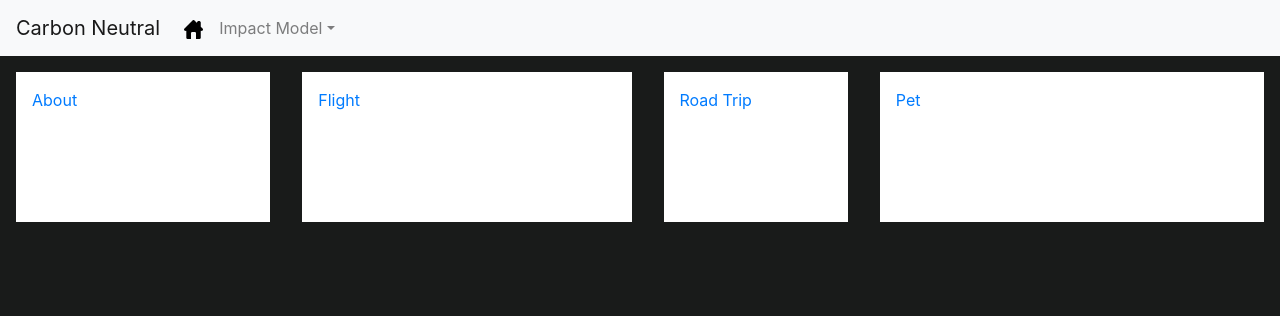
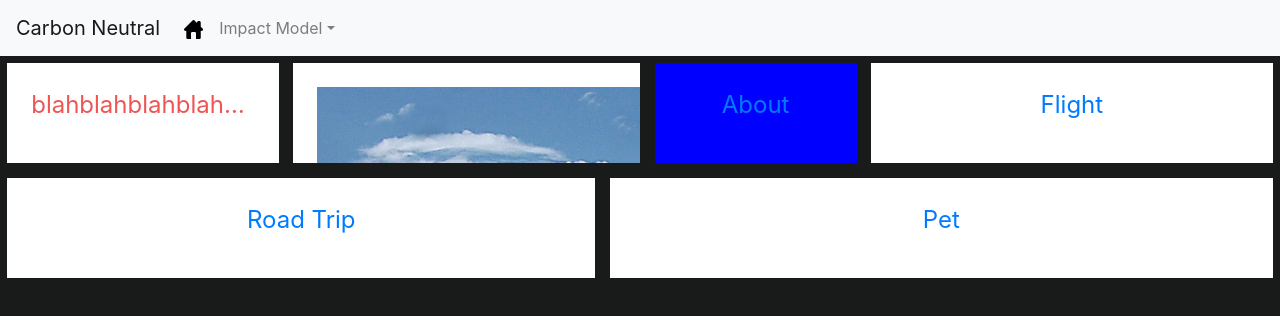
Before and after one commit to cgad/carbon-neutral, a React (Create React App) app in the folder client/: page /masonry in a window 1280 px wide. Shown: the top 316 px of the page. Built offline with nearby package versions, Linux system fonts and the light colour scheme.

Commit message:
Add image overlay fade

```diff
--- a/client/public/styling/masonry.css
+++ b/client/public/styling/masonry.css
@@ -19,12 +19,14 @@ html {
 /* Masonry brick */
 .masonry-brick {
   flex: auto;
-  height: 150px;
+  height: 100px;
   min-width: 150px;
   margin: 16px; /* Some gutter */
   /* --Goal-- margin total 16px between boxes */
   background: white;
   padding: 16px;
+  overflow: hidden;
+  text-overflow: ellipsis;
 }
 
 /* Select element based on source order */
@@ -45,12 +47,107 @@ html {
 }
 
 /* Masonry on small-sized screens */
-
 /* --Goal-- 1 column, no left or right margin */
-
 /* @media screen and (max-width: 600px){
   .masonry-brick {
     column-count: 1;
     margin: 16px 0 16px 0;
   }
 } */
+
+/* SIBLING FADE: fade out siblings around a hovered item */
+
+.sibling-fade { visibility: hidden; }
+/* Prevents :hover from triggering in the gaps between items */
+
+.sibling-fade > * { visibility: visible; }
+/* Brings the child items back in, even though the parent is `hidden` */
+
+.sibling-fade > * { transition: opacity 150ms linear 100ms, transform 150ms ease-in-out 100ms; }
+/* Makes the fades smooth with a slight delay to prevent jumps as the mouse moves between items */
+
+.sibling-fade:hover > * { opacity: 0.4; transform: scale(0.9); }
+/* Fade out all items when the parent is hovered */
+
+.sibling-fade > *:hover { opacity: 1; transform: scale(1); transition-delay: 0ms, 0ms; }
+/* Fade in the currently hovered item */
+
+/* Presentational Styles */
+/* html { display: flex; height: 100%; }
+body {
+  background: #f05555;
+  padding: 10px;
+  max-width: 40em;
+  margin: auto;
+} */
+
+.sibling-fade {
+  display: flex;
+  flex-wrap: wrap;
+}
+
+.sibling-fade > * {
+  background: white;
+  padding: 1em;
+  flex: auto;
+  margin: 0.3em;
+  text-align: center;
+  color: #f05555;
+  font-size: 1.5em;
+  text-decoration: none;
+}
+
+/**/
+
+/* --Goal-- on hover of about, show text of about instead of "About" */
+.about {
+  background: blue;
+}
+.about:hover {
+  background: yellow;
+}
+
+/* overlay test */
+.container {
+  position: relative;
+  width: 50%;
+}
+
+.image {
+  display: block;
+  width: 100%;
+  height: auto;
+}
+
+.overlay {
+  position: absolute;
+  top: 0;
+  bottom: 0;
+  left: 0;
+  right: 0;
+  height: 100%;
+  width: 100%;
+  opacity: 0;
+  transition: .5s ease;
+  background-color: #008CBA;
+  /* overflow: hidden;
+  text-overflow: ellipsis; */
+}
+
+.container:hover .overlay {
+  opacity: 1;
+}
+
+.text {
+  color: white;
+  font-size: 20px;
+  position: absolute;
+  top: 50%;
+  left: 50%;
+  -webkit-transform: translate(-50%, -50%);
+  -ms-transform: translate(-50%, -50%);
+  transform: translate(-50%, -50%);
+  text-align: center;
+  /* overflow: hidden;
+  text-overflow: ellipsis; */
+}
--- a/client/src/pages/masonry.js
+++ b/client/src/pages/masonry.js
@@ -12,20 +12,27 @@ class Masonry extends Component {
     return (
       <div>
         <Nav></Nav>
-        <div class="masonry">
-          {/* <div class="item">
+        <div className="masonry sibling-fade">
+          <div className="masonry-brick">
             blahblahblahblahblahblahblahblahblahblahblahblahblahblahblahblahblahblahblahblahblahblahblahblahblahblahblahblahblahblahblahblahblahblahblahblahblahblahblahblahblahblahblahblah
-          </div> */}
-          <div class="masonry-brick">
+          </div>
+          <div className="masonry-brick container">
+          {/* change this to opposite- show text, then show image on hover */}
+            <img src="images/runway.jpg" className="runway" alt="eye"></img>
+            <div className="overlay">
+              <div className="text">blahblahblahblahblahblahblahblahblahblahblahblahblahblahblahblahblahblahblahblahblahblahblahblahblahblahblahblahblahblahblahblahblahblahblahblahblahblahblahblahblahblahblahblah</div>
+            </div>
+          </div>
+          <div className="masonry-brick about">
             <Link to="/">About</Link>
           </div>
-          <div class="masonry-brick">
+          <div className="masonry-brick">
             <Link to="/flight">Flight</Link>
           </div>
-          <div class="masonry-brick">
+          <div className="masonry-brick">
             <Link to="/roadtrip">Road Trip</Link>
           </div>
-          <div class="masonry-brick">
+          <div className="masonry-brick">
             <Link to="/pet">Pet</Link>
           </div>
         </div>
```
